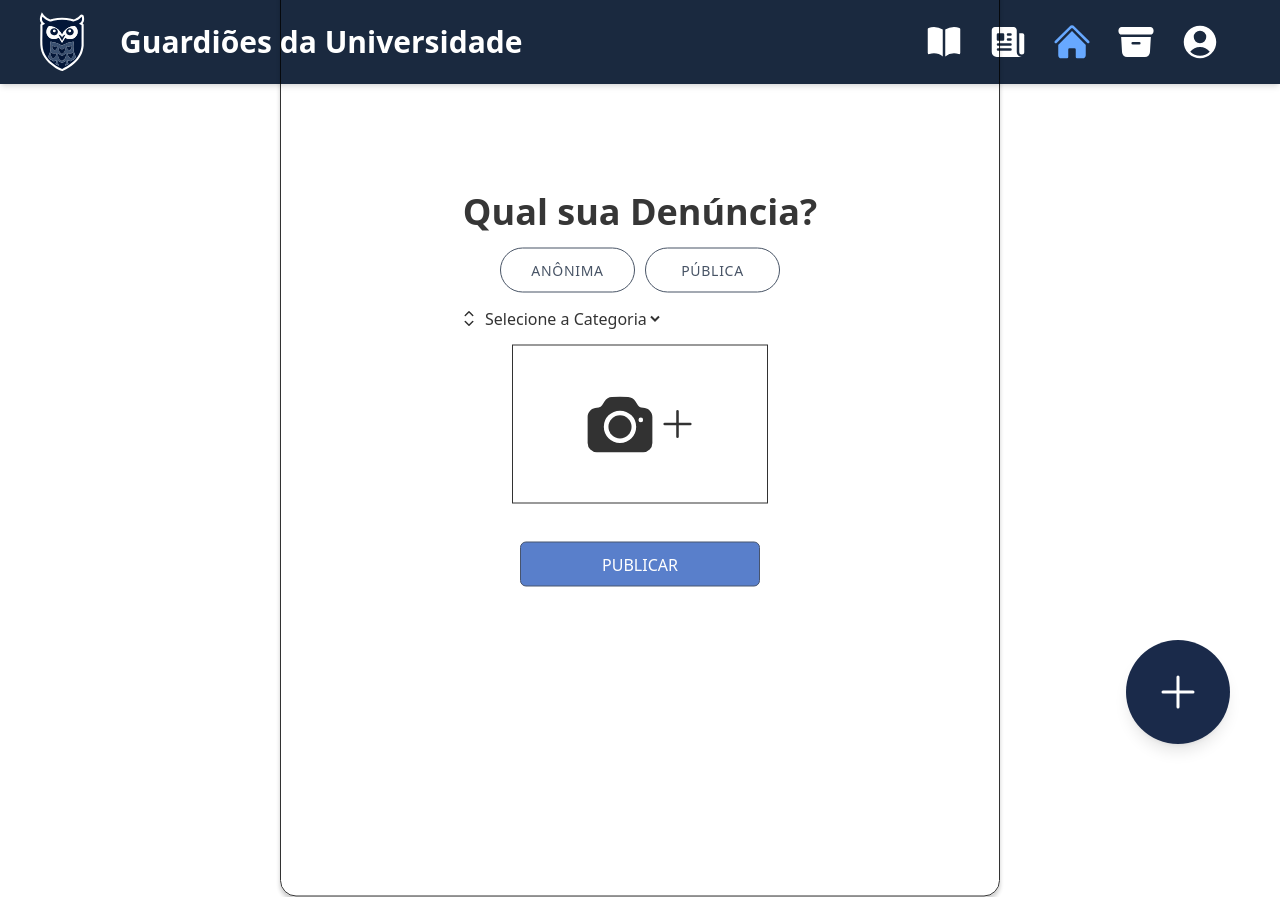
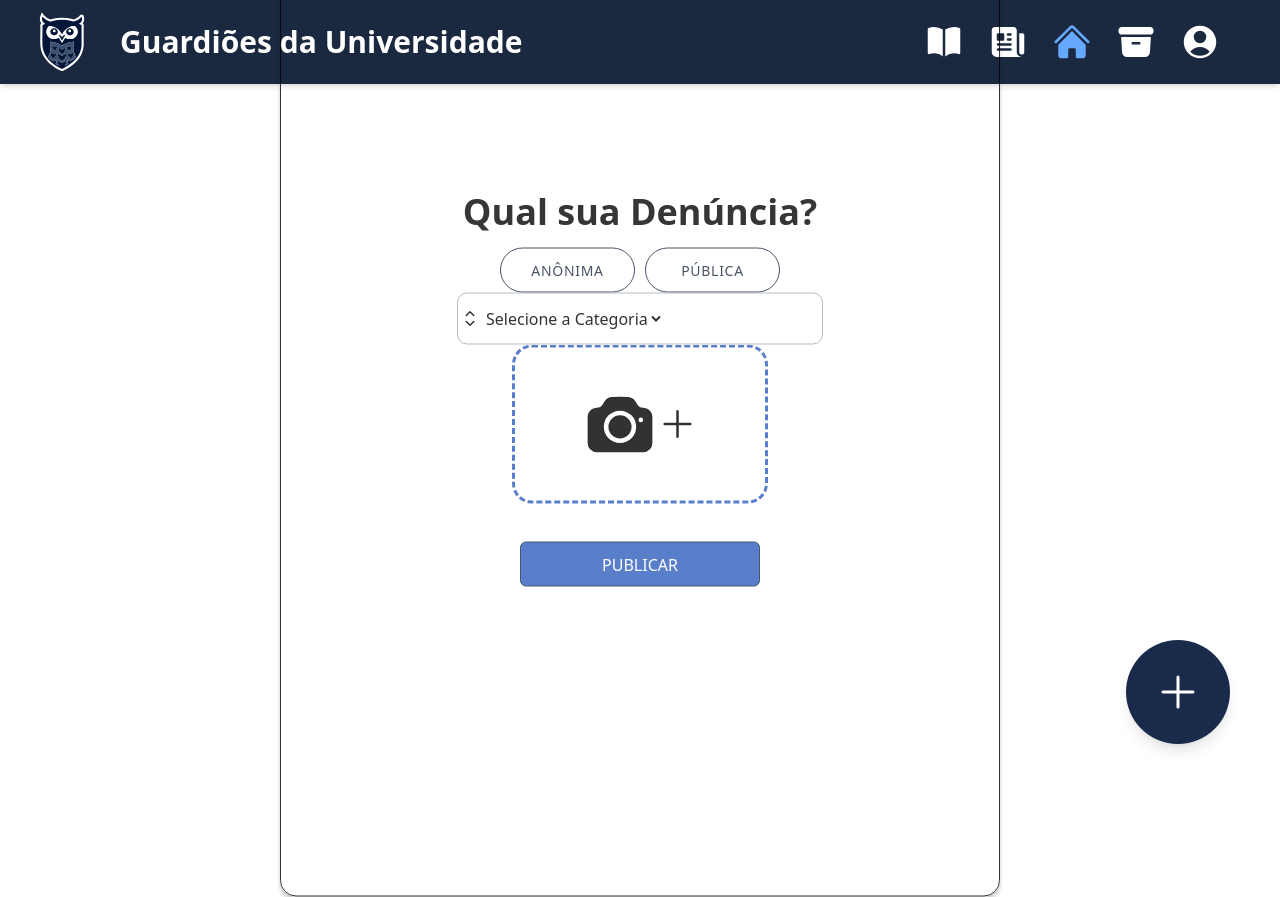
Before and after one commit to fga-eps-mds/2025.2-Valhalla, a Next.js app in the folder Front/: page /paginaDenuncia in a window 1280 px wide. Built offline with nearby package versions, Linux system fonts and the light colour scheme.

Commit message:
feat - estiliza borda da inclusão de imagens e categoria de denuncias
Co-authored-by: xLucasMelo <xLucasMelo@users.noreply.github.com>

```diff
--- a/Front/src/app/components/modalDenuncia/modalDenuncia.tsx
+++ b/Front/src/app/components/modalDenuncia/modalDenuncia.tsx
@@ -22,7 +22,7 @@ export default function ModalDenuncia ({isOpen}:DenunciaModalProps) {
                 <button className='w-[135px] h-[45px] border rounded-[46px] text-small'>PÚBLICA</button>
 
               </div>
-              <div className='w-[366px] h-[52px] border-[var(--color-bordas)] rounded-[10px] flex items-center '>
+              <div className='w-[366px] h-[52px] border border-[var(--color-bordas)] rounded-[10px] flex items-center '>
               <ChevronUpDownIcon className='size-[24px]'/>
               <select className=''>
                         <option value="" disabled selected>Selecione a Categoria</option>
@@ -30,7 +30,7 @@ export default function ModalDenuncia ({isOpen}:DenunciaModalProps) {
                         <option value="">Aluno</option>
                     </select>
               </div>
-              <div className='w-[256px] h-[159px] flex items-center justify-center border'>
+              <div className='w-[256px] h-[159px] flex items-center justify-center border border-[3px] border-dashed border-[var(--color-azul-principal)] rounded-[20px]'>
                 <CameraIcon className='size-[74px]'/>
                 <PlusIcon className='size-[41px]'/>
               </div>
@@ -42,5 +42,4 @@ export default function ModalDenuncia ({isOpen}:DenunciaModalProps) {
             </div>
             </>
         )
-
 }
```
